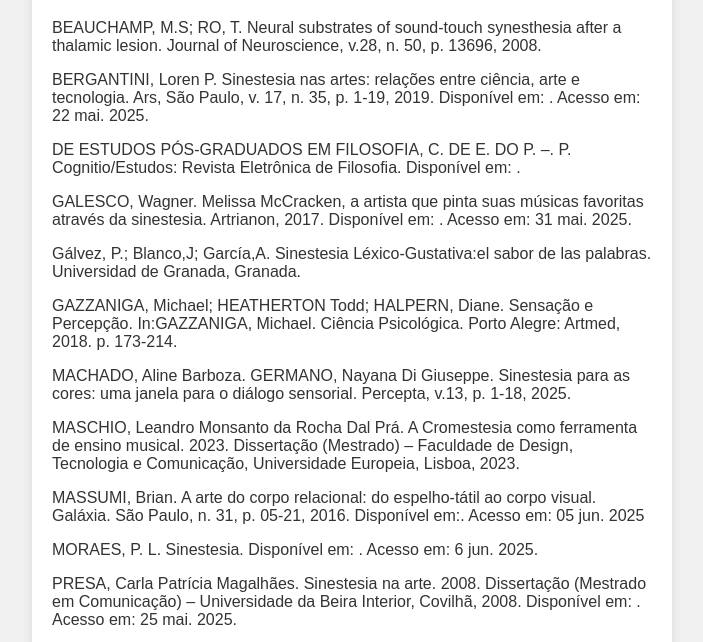
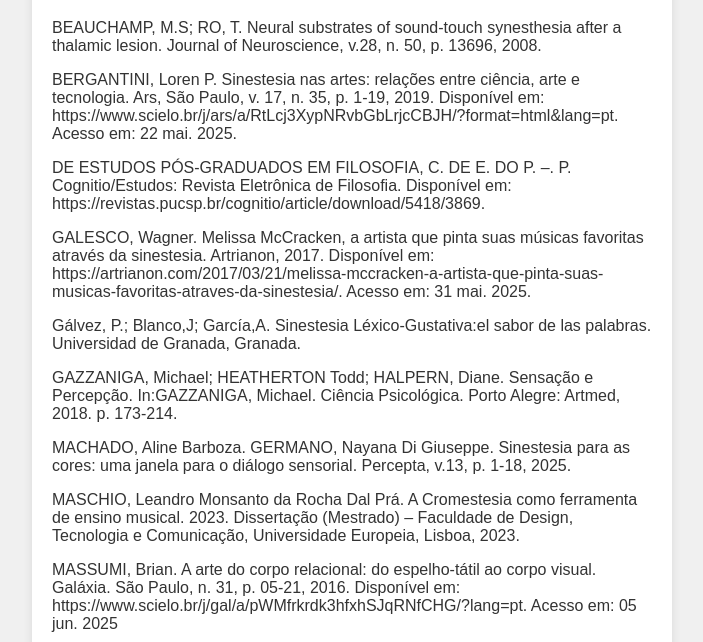
Before and after one commit to fabiogysi/Referencias--trabalho-de-sinestesia-da-disciplina-da-processos-psicologicos-basicos-URI-Erechim-2025, a plain HTML site: page index.html in a window 1280 px wide. Shown: the part 121-763 px from the top of the page, without its empty margins (288-991 px from the left). Drawn offline with Linux system fonts and the light colour scheme.

Commit message:
Update index.html

```diff
--- a/index.html
+++ b/index.html
@@ -28,11 +28,11 @@
         <h1>Referências- Pôster sinestesia</h1>
         <p><p>BEAUCHAMP, M.S; RO, T. Neural substrates of sound-touch synesthesia after a thalamic lesion. Journal of Neuroscience, v.28, n. 50, p. 13696, 2008.  <p><p>
 
-BERGANTINI, Loren P. Sinestesia nas artes: relações entre ciência, arte e tecnologia. Ars, São Paulo, v. 17, n. 35, p. 1-19, 2019. Disponível em: <https://www.scielo.br/j/ars/a/RtLcj3XypNRvbGbLrjcCBJH/?format=html&lang=pt>. Acesso em: 22 mai. 2025.  <p><p>
+BERGANTINI, Loren P. Sinestesia nas artes: relações entre ciência, arte e tecnologia. Ars, São Paulo, v. 17, n. 35, p. 1-19, 2019. Disponível em: https://www.scielo.br/j/ars/a/RtLcj3XypNRvbGbLrjcCBJH/?format=html&lang=pt. Acesso em: 22 mai. 2025.  <p><p>
 
-DE ESTUDOS PÓS-GRADUADOS EM FILOSOFIA, C. DE E. DO P. –. P. Cognitio/Estudos: Revista Eletrônica de Filosofia. Disponível em: <https://revistas.pucsp.br/cognitio/article/download/5418/3869>.  <p><p>
+DE ESTUDOS PÓS-GRADUADOS EM FILOSOFIA, C. DE E. DO P. –. P. Cognitio/Estudos: Revista Eletrônica de Filosofia. Disponível em: https://revistas.pucsp.br/cognitio/article/download/5418/3869.  <p><p>
 
-GALESCO, Wagner. Melissa McCracken, a artista que pinta suas músicas favoritas através da sinestesia. Artrianon, 2017. Disponível em: <https://artrianon.com/2017/03/21/melissa-mccracken-a-artista-que-pinta-suas-musicas-favoritas-atraves-da-sinestesia/>. Acesso em: 31 mai. 2025.  <p><p>
+GALESCO, Wagner. Melissa McCracken, a artista que pinta suas músicas favoritas através da sinestesia. Artrianon, 2017. Disponível em: https://artrianon.com/2017/03/21/melissa-mccracken-a-artista-que-pinta-suas-musicas-favoritas-atraves-da-sinestesia/. Acesso em: 31 mai. 2025.  <p><p>
 
 Gálvez, P.; Blanco,J; García,A. Sinestesia Léxico-Gustativa:el sabor de las palabras. Universidad de Granada, Granada.  <p><p>
 
@@ -42,11 +42,11 @@ MACHADO, Aline Barboza. GERMANO, Nayana Di Giuseppe. Sinestesia para as cores: u
 
 MASCHIO, Leandro Monsanto da Rocha Dal Prá. A Cromestesia como ferramenta de ensino musical. 2023. Dissertação (Mestrado) – Faculdade de Design, Tecnologia e Comunicação, Universidade Europeia, Lisboa, 2023.  <p><p>
 
-MASSUMI, Brian. A arte do corpo relacional: do espelho-tátil ao corpo visual. Galáxia. São Paulo, n. 31, p. 05-21, 2016. Disponível em:<SciELO Brasil - A arte do corpo relacional: do espelho-tátil A arte do corpo relacional: do espelho-tátil>. Acesso em: 05 jun. 2025  <p><p>
+MASSUMI, Brian. A arte do corpo relacional: do espelho-tátil ao corpo visual. Galáxia. São Paulo, n. 31, p. 05-21, 2016. Disponível em: https://www.scielo.br/j/gal/a/pWMfrkrdk3hfxhSJqRNfCHG/?lang=pt. Acesso em: 05 jun. 2025  <p><p>
 
-MORAES, P. L. Sinestesia. Disponível em: <https://brasilescola.uol.com.br/oscincosentidos/sinestesia.htm>. Acesso em: 6 jun. 2025.  <p><p>
+MORAES, P. L. Sinestesia. Disponível em: https://brasilescola.uol.com.br/oscincosentidos/sinestesia.htm. Acesso em: 6 jun. 2025.  <p><p>
 
-PRESA, Carla Patrícia Magalhães. Sinestesia na arte. 2008. Dissertação (Mestrado em Comunicação) – Universidade da Beira Interior, Covilhã, 2008. Disponível em: <https://www.proquest.com/openview/3f276c8e134d8c2661576bd91177cffa/1?pq-origsite=gscholar&cbl=2026366&diss=y>. Acesso em: 25 mai. 2025.  <p><p>
+PRESA, Carla Patrícia Magalhães. Sinestesia na arte. 2008. Dissertação (Mestrado em Comunicação) – Universidade da Beira Interior, Covilhã, 2008. Disponível em: https://www.proquest.com/openview/3f276c8e134d8c2661576bd91177cffa/1?pq-origsite=gscholar&cbl=2026366&diss=y. Acesso em: 25 mai. 2025.  <p><p>
 
 REI, Luís Pedro Queiroz. Consistência da Sinestesia Grafema-cor. 2018. 31617752.  Dissertação (Mestrado) - Faculdade de Medicina Lisboa, Universidade de Lisboa, Lisboa (PRT), 2018. <p><p>
 
@@ -54,7 +54,7 @@ SOCIEDADE BRASILEIRA DE HIPNOSE. Entenda a Sinestesia: Quando Sentidos se Mistur
 
 SOUZA, Brenda Kessia Arruda de. Estudo sobre a aprendizagem de pseudopalavras por sinestetas dias da semana, meses do ano e grafema-cor. 2020. 169f. Dissertação (Mestrado) - Programa de Pós-graduação em Linguística, Universidade Federal do Ceará, Fortaleza (CE), 2020. <p><p>
 
-TEIXEIRA, José. Cores no processamento do significado: provérbios e sinestesia. Revista Galega de Filoloxía, v. 19, p. 131-149, 2018. Disponível em: <https://revistas.udc.es/index.php/rgf/article/view/rgf.2018.19.0.4950>. Acesso em: 22 mai. 2025.  <p><p>
+TEIXEIRA, José. Cores no processamento do significado: provérbios e sinestesia. Revista Galega de Filoloxía, v. 19, p. 131-149, 2018. Disponível em: <https:revistas.udc.es/index.php/rgf/article/view/rgf.2018.19.0.4950>. Acesso em: 22 mai. 2025.  <p><p>
 
     </div>
 </body>
```
